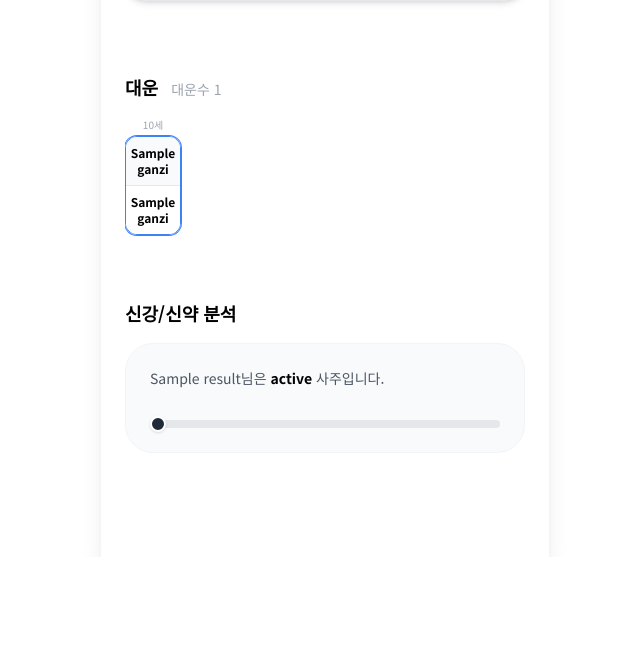
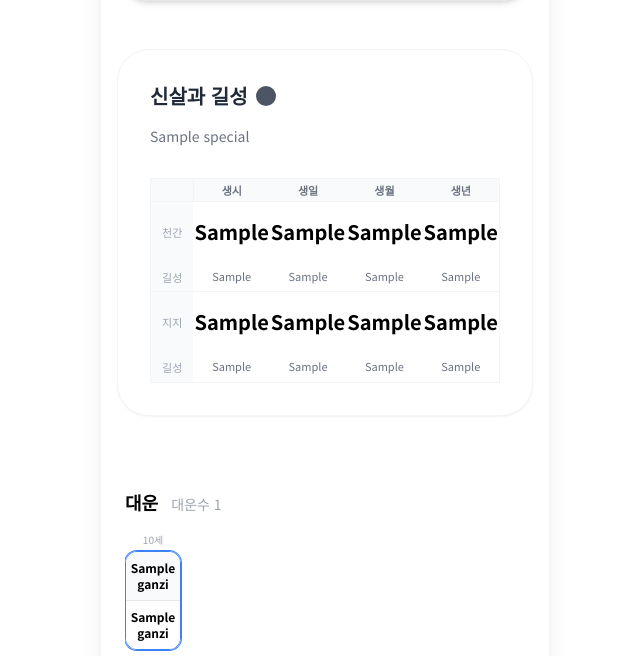
Before and after one commit to shinC/saju, a Python web app: template templates/result.html in a window 1280 px wide. Shown: the part 1178-1834 px from the top of the page, without its empty margins (315-955 px from the left). Before the commit the page ends 1612 px from the top, so only its background shows below. Run offline with Jinja, Linux system fonts and the light colour scheme; the template is opened without the code that fills it: most values are stand-ins (such as "Sample title", 1, 10 or a date in 2020); some libraries are stand-ins or nearby versions.

Commit message:
신성과 길성 제작

```diff
--- a/templates/result.html
+++ b/templates/result.html
@@ -184,6 +184,65 @@
     </div>
 </section>
 
+<section class="my-12 mx-4 p-8 bg-white rounded-[32px] shadow-sm border border-gray-100">
+    <div class="flex items-center gap-2 mb-4">
+        <h2 class="text-xl font-bold text-gray-800">신살과 길성</h2>
+        <div class="w-5 h-5 bg-gray-600 rounded-full flex items-center justify-center text-white text-[10px]">
+            <i class="fas fa-search"></i>
+        </div>
+    </div>
+
+    <div class="text-sm text-gray-500 mb-8">
+        {% set summary = [] %}
+        {% for p in result.pillars %}{% for s in p.special %}{% if s not in summary %}{% set _ = summary.append(s) %}{% endif %}{% endfor %}{% endfor %}
+        {{ summary | join(', ') }}
+    </div>
+
+    <div class="overflow-x-auto">
+        <table class="w-full border-collapse border border-gray-100 text-center text-sm">
+            <thead class="bg-gray-50 text-gray-500 text-[11px]">
+                <tr>
+                    <th class="border border-gray-100 py-2 w-16"></th>
+                    <th>생시</th><th>생일</th><th>생월</th><th>생년</th>
+                </tr>
+            </thead>
+            <tbody>
+                <tr class="border-t border-gray-100">
+                    <td class="bg-gray-50 text-[11px] text-gray-400">천간</td>
+                    {% for i in [3, 2, 1, 0] %}
+                    <td class="py-4 text-xl font-bold text-{{ result.pillars[i].gan_elem }}">{{ result.pillars[i].gan_kor }}</td>
+                    {% endfor %}
+                </tr>
+                <tr class="border-b border-gray-100">
+                    <td class="bg-gray-50 text-[11px] text-gray-400">길성</td>
+                    {% for i in [3, 2, 1, 0] %}
+                    <td class="py-2 text-[11px] text-gray-500 leading-tight">
+                        {% for s in result.pillars[i].sinsal_table_gan %}{{ s }}<br>{% endfor %}
+                        {% if not result.pillars[i].sinsal_table_gan %}×{% endif %}
+                    </td>
+                    {% endfor %}
+                </tr>
+                <tr>
+                    <td class="bg-gray-50 text-[11px] text-gray-400">지지</td>
+                    {% for i in [3, 2, 1, 0] %}
+                    <td class="py-4 text-xl font-bold text-{{ result.pillars[i].ji_elem }}">{{ result.pillars[i].ji_kor }}</td>
+                    {% endfor %}
+                </tr>
+                <tr>
+                    <td class="bg-gray-50 text-[11px] text-gray-400">길성</td>
+                    {% for i in [3, 2, 1, 0] %}
+                    <td class="py-2 text-[11px] text-gray-500 leading-tight">
+                        {% for s in result.pillars[i].sinsal_table_ji %}{{ s }}<br>{% endfor %}
+                        {% if not result.pillars[i].sinsal_table_ji %}×{% endif %}
+                    </td>
+                    {% endfor %}
+                </tr>
+            </tbody>
+        </table>
+    </div>
+</section>
+
+
     <section class="p-6">
         <h2 class="text-lg font-bold mb-4 flex justify-between items-center">
             <span>대운 <span class="text-sm font-normal text-gray-400 ml-2">대운수 {{ result.daeun_num }}</span></span>
```
Also changed, not shown: saju_engine.py (+38 -4 lines).
